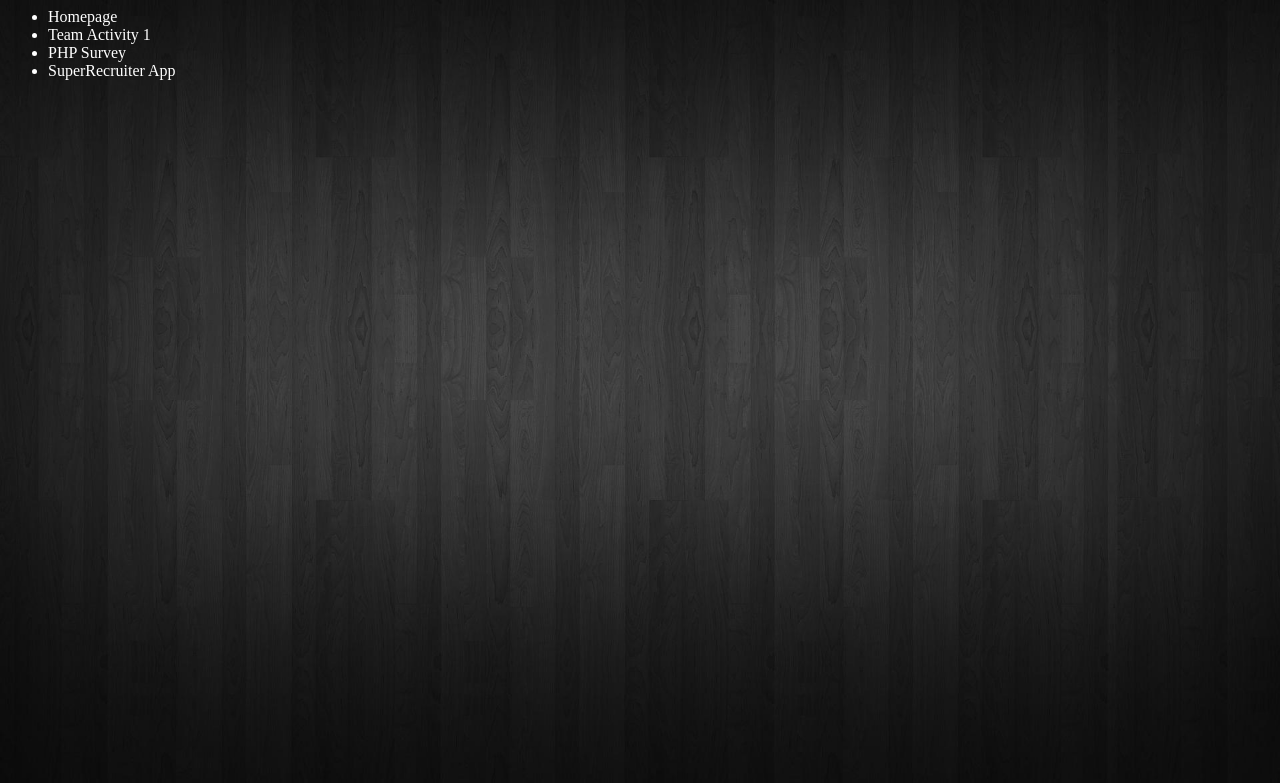
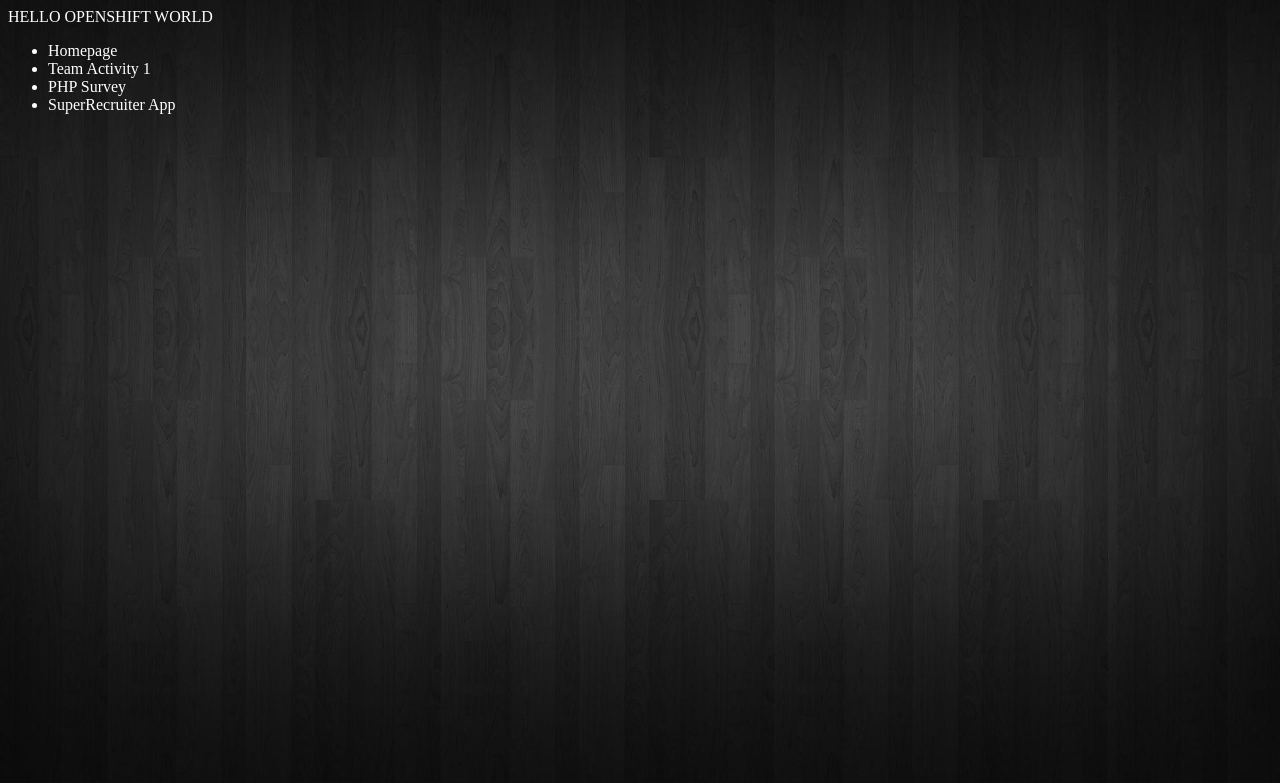
Before and after one commit to tscott8/tscott8.github.io, a PHP site: page / in a window 1280 px wide. Shown: the top 783 px of the page. Run offline with PHP 8.4, Linux system fonts and the light colour scheme.

Commit message:
update to app

```diff
--- a/index.html
+++ b/index.html
@@ -6,6 +6,7 @@
      <link rel="shortcut icon" href=".\favicon.ico"/>
 </head>
 <body>
+HELLO OPENSHIFT WORLD
 <ul>
 <li><a href="Mypage.html">Homepage</a></li>
     <li><a href="phpForm.html">Team Activity 1</a></li>
--- a/login.php
+++ b/login.php
@@ -3,8 +3,6 @@ if(isset($_SESSION['logged_in'];))
 {
 header("location: SuperRecruiter.php");
 }
-	//call login function here
-	//$_SESSION['logged_in']=$username_email;
 function check_existence()
 {
 	return true;
```
